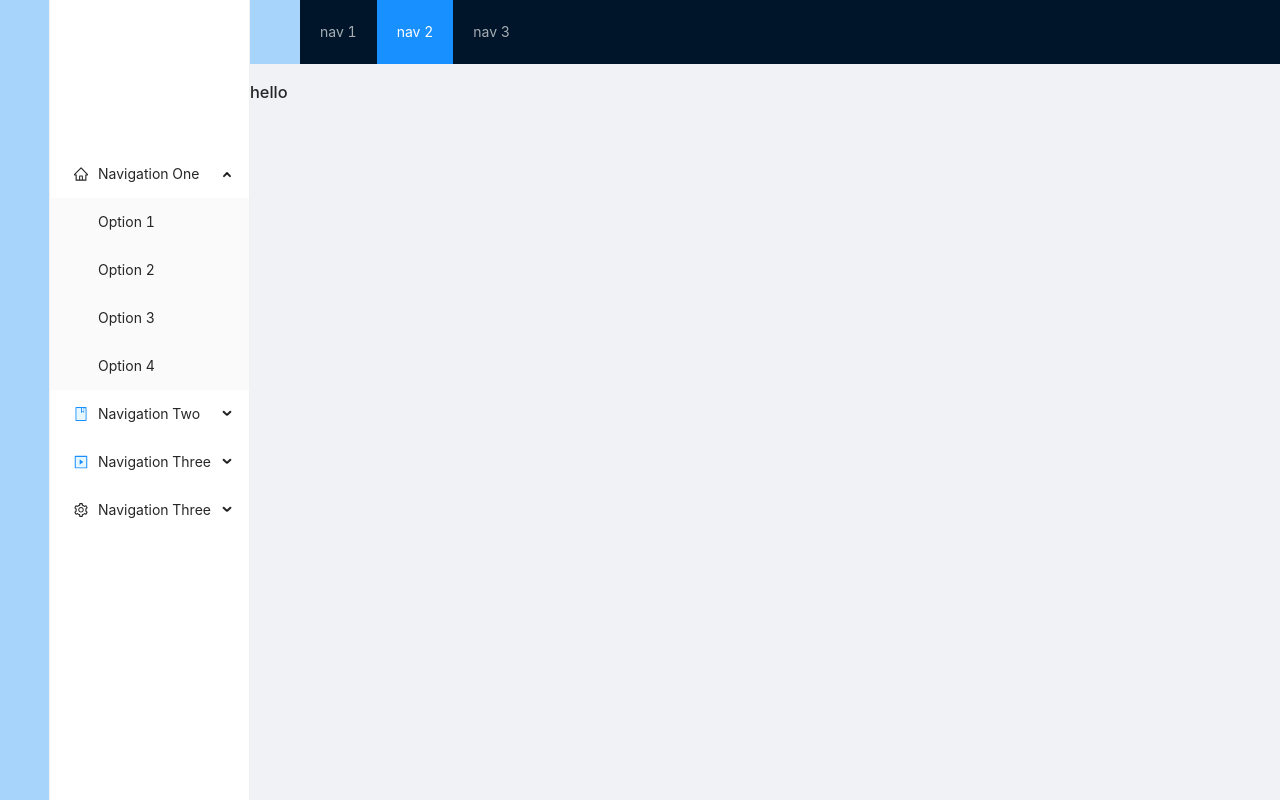
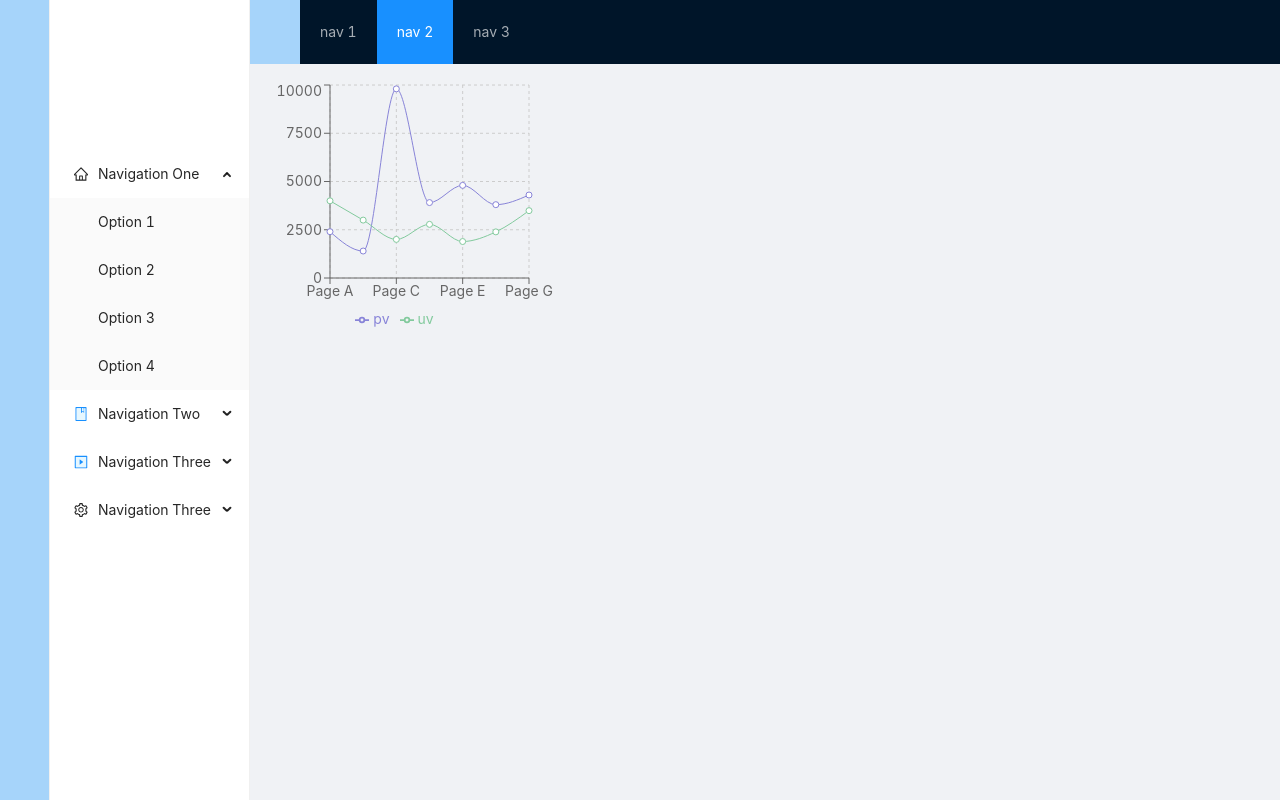
Before and after one commit to Makii117/HackAtHomeFront, a React (Create React App) app: page / in a window 1280 px wide. Shown: the top 800 px of the page. Built offline with nearby package versions, Linux system fonts and the light colour scheme; the HTML template or start-up script is replaced by a standard one.

Commit message:
added graph modules

```diff
--- a/package.json
+++ b/package.json
@@ -19,6 +19,7 @@
     "react-grid-layout": "^1.2.4",
     "react-router-dom": "^5.2.0",
     "react-scripts": "4.0.3",
+    "recharts": "^2.0.9",
     "sass": "^1.32.8",
     "typescript": "^4.2.3",
     "web-vitals": "^1.1.1"
--- a/src/components/Graph/graph.js
+++ b/src/components/Graph/graph.js
@@ -1,13 +1,83 @@
 import React from 'react';
 
+import { Card } from 'antd';
 
-export const Graph = () =>{
+import { PureComponent } from 'react';
+import { LineChart, Line, XAxis, YAxis, CartesianGrid, Tooltip, Legend, ResponsiveContainer } from 'recharts';
 
-     return(
-         <h1>
-             hello
-         </h1>
-     )
+const data = [
+  {
+    name: 'Page A',
+    uv: 4000,
+    pv: 2400,
+    amt: 2400,
+  },
+  {
+    name: 'Page B',
+    uv: 3000,
+    pv: 1398,
+    amt: 2210,
+  },
+  {
+    name: 'Page C',
+    uv: 2000,
+    pv: 9800,
+    amt: 2290,
+  },
+  {
+    name: 'Page D',
+    uv: 2780,
+    pv: 3908,
+    amt: 2000,
+  },
+  {
+    name: 'Page E',
+    uv: 1890,
+    pv: 4800,
+    amt: 2181,
+  },
+  {
+    name: 'Page F',
+    uv: 2390,
+    pv: 3800,
+    amt: 2500,
+  },
+  {
+    name: 'Page G',
+    uv: 3490,
+    pv: 4300,
+    amt: 2100,
+  },
+];
+
+export default class Example extends PureComponent {
+  static demoUrl = 'https://codesandbox.io/s/simple-line-chart-kec3v';
+
+  render() {
+    return (
+
+      <ResponsiveContainer width="30%" height="30%">
+        <LineChart
+          width={500}
+          height={300}
+          data={data}
+          margin={{
+            top: 5,
+            right: 30,
+            left: 20,
+            bottom: 5,
+          }}
+        >
+          <CartesianGrid strokeDasharray="3 3" />
+          <XAxis dataKey="name" />
+          <YAxis />
+          <Tooltip />
+          <Legend />
+          <Line type="monotone" dataKey="pv" stroke="#8884d8" activeDot={{ r: 8 }} />
+          <Line type="monotone" dataKey="uv" stroke="#82ca9d" />
+        </LineChart>
+      </ResponsiveContainer>
+
+    );
+  }
 }
-
-export default Graph;
--- a/src/components/Header/Topbar.jsx
+++ b/src/components/Header/Topbar.jsx
@@ -1,8 +1,8 @@
 import React from 'react';
 
-import { Layout, Menu, Breadcrumb } from 'antd';
+import { Layout, Menu} from 'antd';
 
-const { Header, Content, Footer } = Layout;
+const { Header} = Layout;
 
 export const Topbar = () =>{
 
--- a/src/components/Layout/Layout.jsx
+++ b/src/components/Layout/Layout.jsx
@@ -2,7 +2,6 @@ import React from 'react';
 import Sidebar from "../../components/SideBar/SideBar";
 import { Layout } from 'antd';
 import Draw from "../../elements/draw";
-import GuideList from "../../elements/guide/guideList";
 import './layout.css';
 
 import Topbar from "../Header/Topbar";
--- a/src/components/SideBar/SideBar.jsx
+++ b/src/components/SideBar/SideBar.jsx
@@ -1,6 +1,6 @@
 import React from 'react';
 import { Menu } from 'antd';
-import { AppstoreOutlined, MailOutlined, SettingOutlined } from '@ant-design/icons';
+import {  SettingOutlined } from '@ant-design/icons';
 import "./styles/sidebar.css";
 
 // icons
--- a/src/pages/Login/LogIn.js
+++ b/src/pages/Login/LogIn.js
@@ -37,7 +37,7 @@ function LogIn(props){
             <Checkbox checked={this.state.autoLogin} onChange={this.changeAutoLogin}>
               Keep me logged in
             </Checkbox>
-            <a style={{ float: 'right' }} href="">
+            <a style={{ float: 'right' }} href="/">
               Forgot password
             </a>
           </div>
@@ -47,7 +47,7 @@ function LogIn(props){
             <span className="icon icon-alipay" />
             <span className="icon icon-taobao" />
             <span className="icon icon-weibo" />
-            <a style={{ float: 'right' }} href="">
+            <a style={{ float: 'right' }} href="/">
               Register
             </a>
           </div>
```
Also changed, not shown: 1 other file (tests, documents, lock files or other folders).
